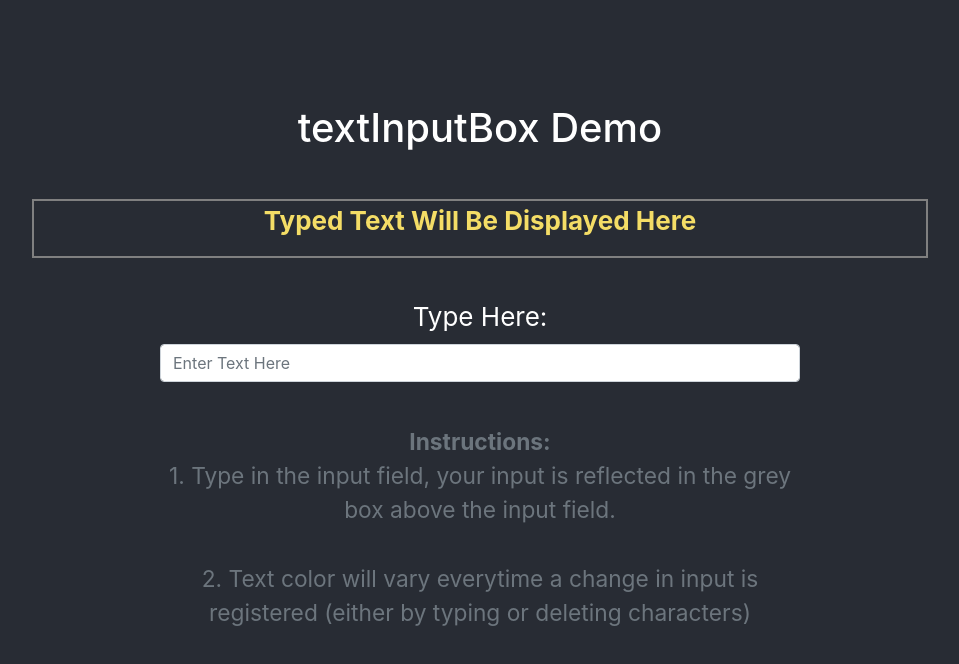
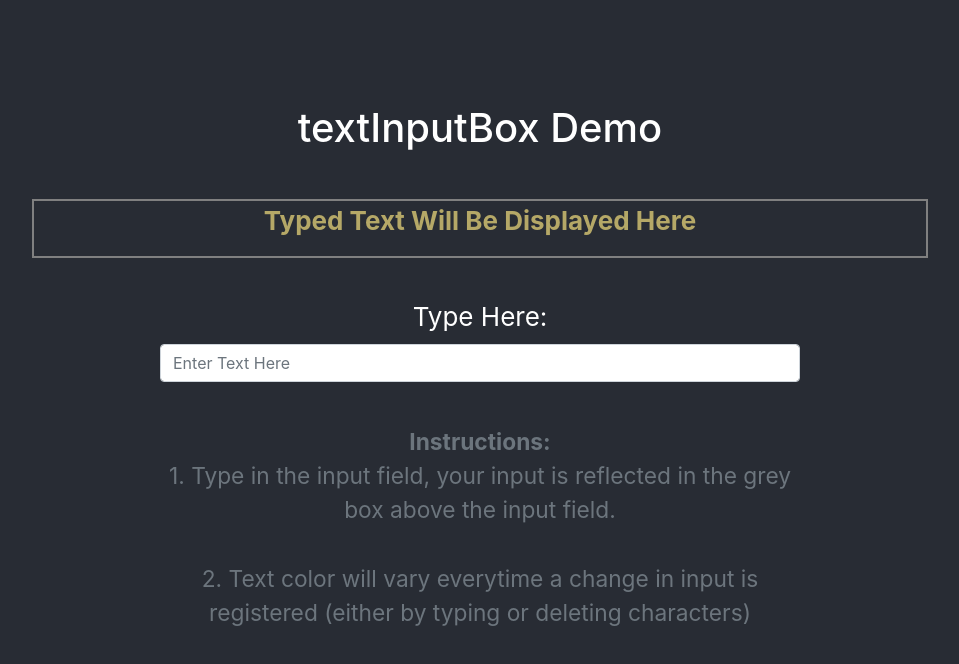
Before and after one commit to g00nd0/textInputBox, a React (Create React App) app in the folder client-react/: page / in a window 1280 px wide. Shown: the top 664 px of the page, without its empty margins (160-1119 px from the left). Built offline with nearby package versions, Linux system fonts and the light colour scheme.

Commit message:
Add input for randomColor()

```diff
--- a/client-react/src/components/textDisplay/TextOutput.js
+++ b/client-react/src/components/textDisplay/TextOutput.js
@@ -29,7 +29,14 @@ const TextOutput = ({ text, defaultText }) => {
     // }
 
     return (
-      <p style={{ color: randomColor() }}>
+      <p
+        style={{
+          color: randomColor({
+            luminosity: "random",
+            hue: "random",
+          }),
+        }}
+      >
         <b>{inputText}</b>
       </p>
     );
```
